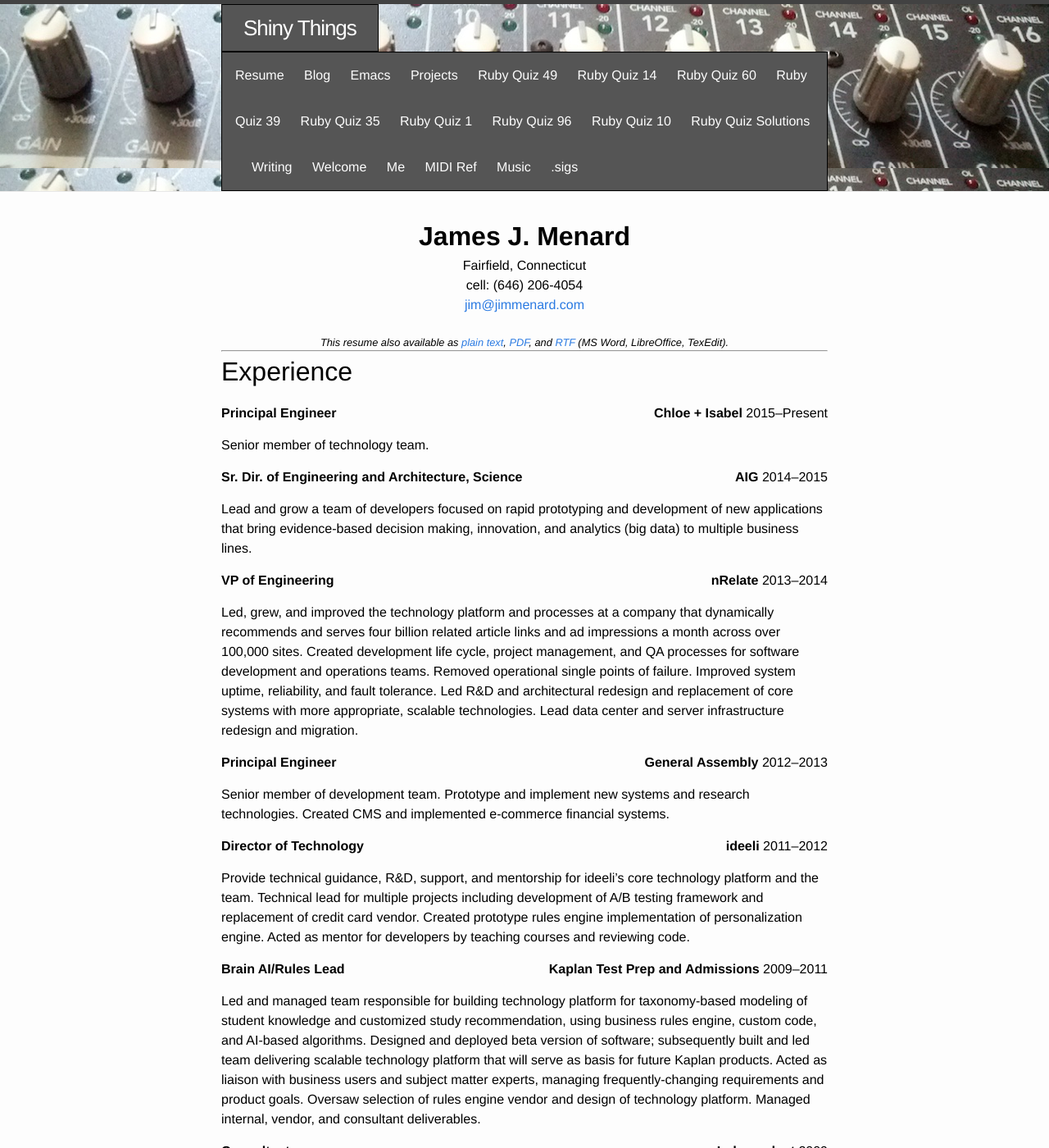
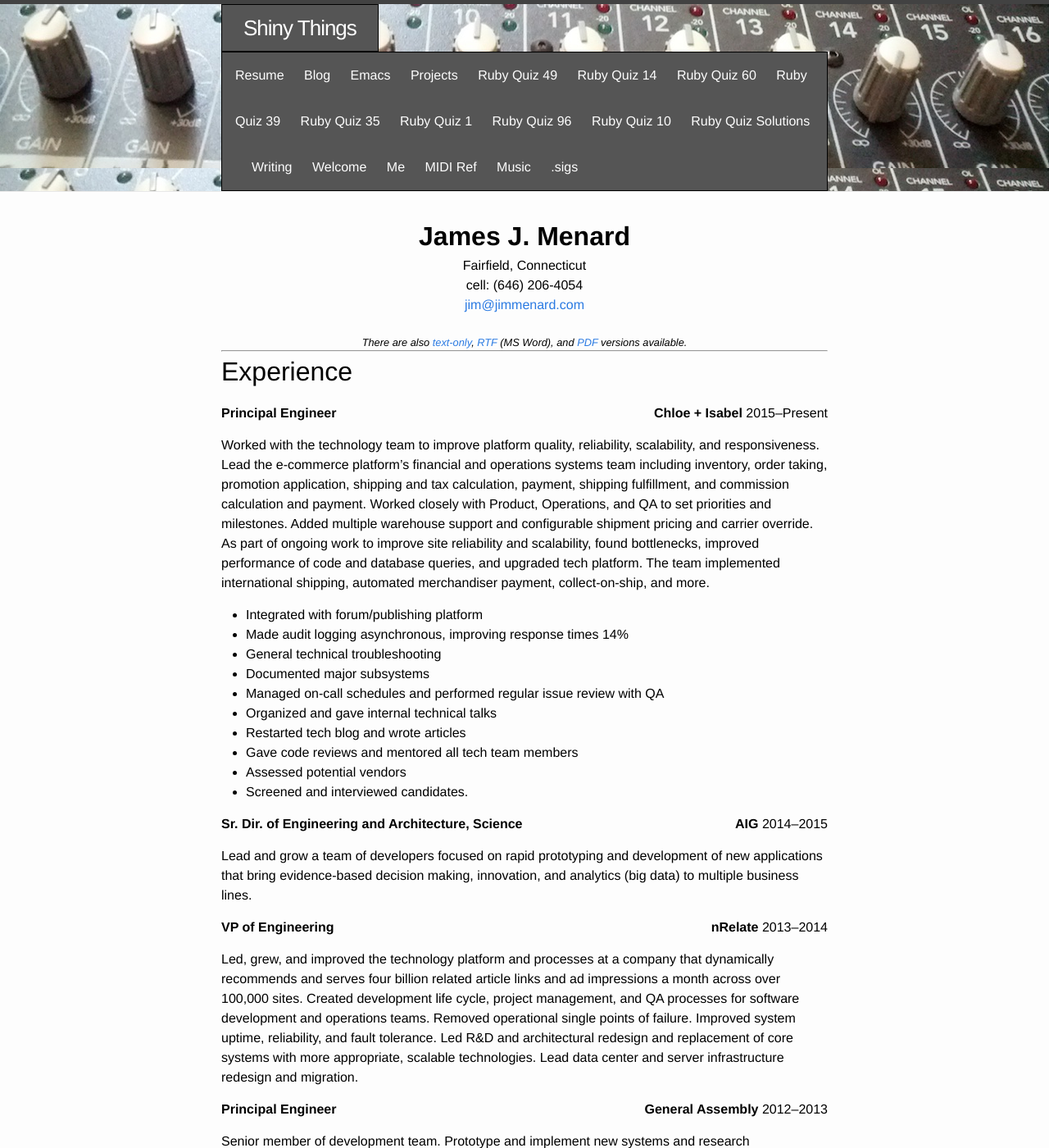
Before and after one commit to jimm/www-jimmenard-com-jekyll, a Jekyll site: the page built from Jim_Menard_resume.md, in a window 1280 px wide and 1400 px high. Shown: the whole window at 82% size. Built offline with Jekyll 4.4.1, drawn with Linux system fonts in a browser that asks for light colours; some of the changed text lies outside the part shown.

Commit message:
resume update

```diff
--- a/Jim_Menard_resume.md
+++ b/Jim_Menard_resume.md
@@ -3,6 +3,7 @@ layout: default
 title: Resume
 ---
 
+<div class="resume"/>
 <center>
     <span class="my-name">James J. Menard</span><br />
     Fairfield, Connecticut<br />
@@ -10,11 +11,9 @@ title: Resume
     <a href="mailto:jim@jimmenard.com">jim@jimmenard.com</a><br />
     <br />
     <div class="versions">
-      This resume also available as
-      <a href="Jim_Menard_resume.txt">plain text</a>,
-      <a href="Jim_Menard_resume.pdf">PDF</a>, and
-      <a href="Jim_Menard_resume.rtf">RTF</a> (MS Word, LibreOffice,
-      TexEdit).
+      There are also <a href="Jim_Menard_resume.txt">text-only</a>, <a
+      href="Jim_Menard_resume.rtf">RTF</a> (MS Word), and
+      <a href="Jim_Menard_resume.pdf">PDF</a> versions available.
     </div>
 </center>
 
@@ -28,7 +27,29 @@ title: Resume
 </div>
 <br/>
 
-Senior member of technology team.
+
+Worked with the technology team to improve platform quality, reliability,
+scalability, and responsiveness. Lead the e-commerce platform's financial
+and operations systems team including inventory, order taking, promotion
+application, shipping and tax calculation, payment, shipping fulfillment,
+and commission calculation and payment. Worked closely with Product,
+Operations, and QA to set priorities and milestones. Added multiple
+warehouse support and configurable shipment pricing and carrier override. As
+part of ongoing work to improve site reliability and scalability, found
+bottlenecks, improved performance of code and database queries, and upgraded
+tech platform. The team implemented international shipping, automated
+merchandiser payment, collect-on-ship, and more.
+
+* Integrated with forum/publishing platform
+* Made audit logging asynchronous, improving response times 14%
+* General technical troubleshooting
+* Documented major subsystems
+* Managed on-call schedules and performed regular issue review with QA
+* Organized and gave internal technical talks
+* Restarted tech blog and wrote articles
+* Gave code reviews and mentored all tech team members
+* Assessed potential vendors
+* Screened and interviewed candidates.
 
 
 <div class="job-title">
@@ -106,10 +127,7 @@ technology platform. Managed internal, vendor, and consultant deliverables.
 
 
 <div class="job-title">Consultant</div>
-<div class="job-place">
-  <span class="company">Independent</span>
-  2009
-</div>
+<div class="job-place">Independent</span> 2009</div>
 <br/>
 
 Completely redesigned, rebuilt, and deployed the back end and content
@@ -369,4 +387,9 @@ generation capability
 <span class="proj">KeyMaster</span> Real-time MIDI performance software
 
 <span class="proj">Squeak</span> (Smalltalk) <span class="proj">PostgreSQL
-interface</span>
+interface</span></p>
+
+</div>
+
+
+<!--#include virtual="/footer.html"-->
```
Also changed, not shown: other parts of Jim_Menard_resume.md (+1 -1 lines), Jim_Menard_resume.txt (+22 -1 lines), 2 other files.
